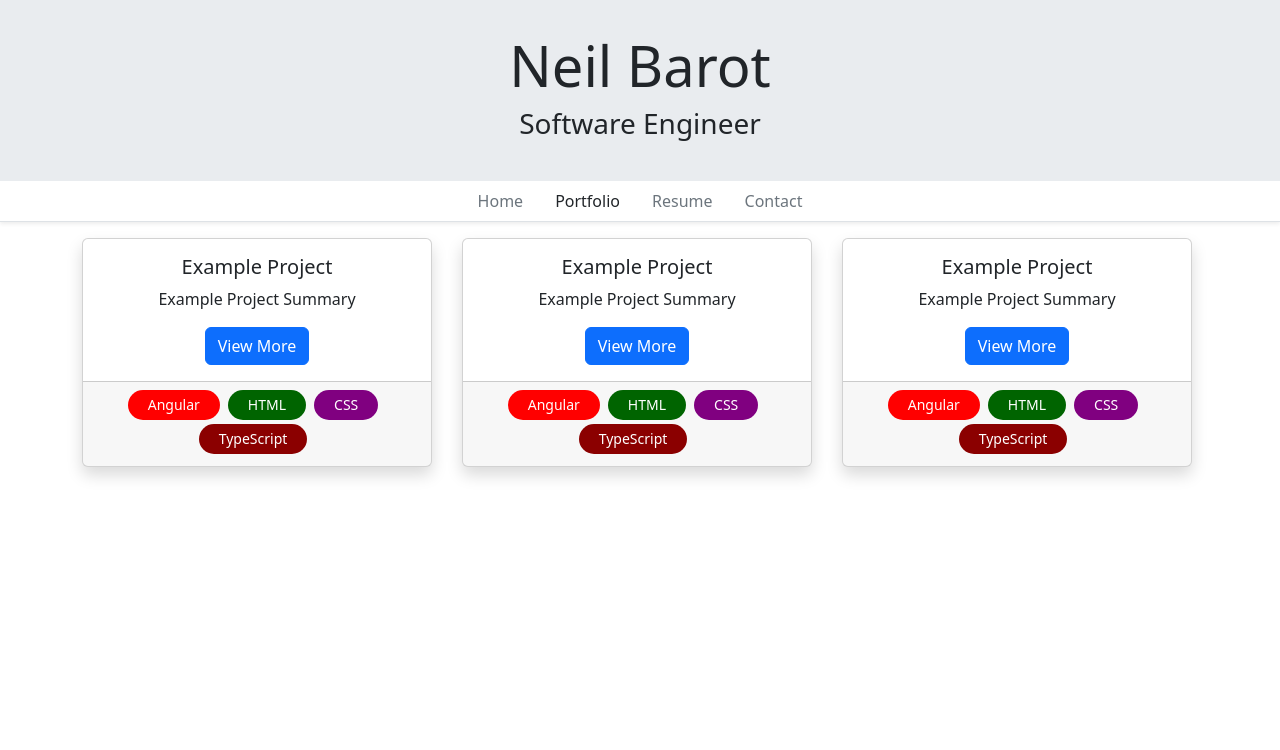
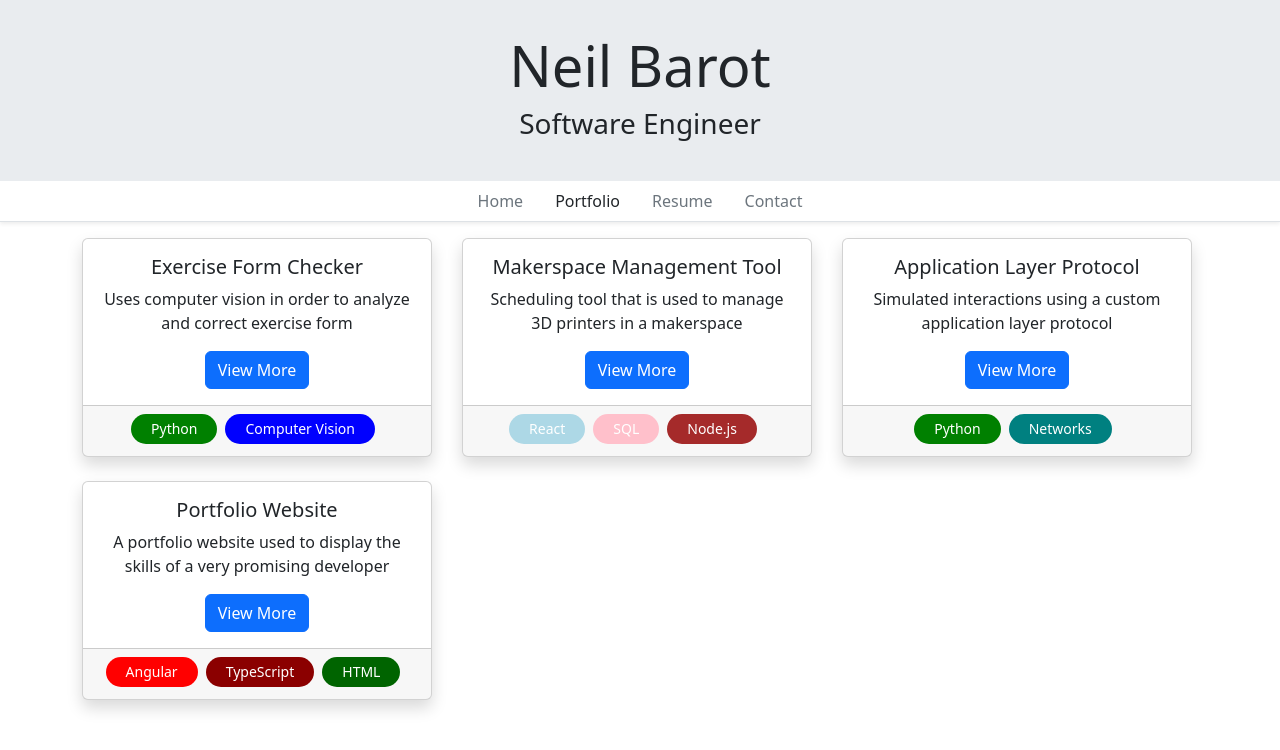
Before and after one commit to Neil-Barot/PortfolioWebsite, an Angular app: page /portfolio in a window 1280 px wide. Shown: the top 750 px of the page. Built offline with nearby package versions, Linux system fonts and the light colour scheme.

Commit message:
Setting up service to share project info and moved proj data

```diff
--- a/src/app/_models/Tag.ts
+++ b/src/app/_models/Tag.ts
@@ -4,12 +4,14 @@ export class Tag {
     static readonly Python = new Tag('Python', 'green');
     static readonly HTML = new Tag('HTML', 'darkgreen');
     static readonly CSS = new Tag('CSS', 'Purple');
-    static readonly CompVision = new Tag('Angular', 'blue');
+    static readonly CompVision = new Tag('Computer Vision', 'blue');
     static readonly Jave = new Tag('Java', 'orange');
     static readonly ASPNET = new Tag('ASP.Net', 'lightblue');
     static readonly Nodejs = new Tag('Node.js', 'brown');
     static readonly Docker = new Tag('Docker', 'magenta');
     static readonly Networks = new Tag('Networks', 'teal');
+    static readonly React = new Tag('React', 'lightblue');
+    static readonly SQL = new Tag('SQL', 'pink');
 
     private constructor(private readonly key: string, public readonly color: string) {
 
--- /dev/null
+++ b/src/app/_services/projects.service.ts
@@ -0,0 +1,68 @@
+import { Injectable } from '@angular/core';
+import { Project } from '../_models/Project';
+import { Tag } from '../_models/Tag';
+
+@Injectable({
+  providedIn: 'root'
+})
+export class ProjectsService {
+
+  exercise: Project = {
+    id: 0,
+    name: 'Exercise Form Checker',
+    summary: 'Uses computer vision in order to analyze and correct exercise form',
+    description: "Implemented a human pose detection model from mediapipe to analyze and rectify user form in real time while performing various compound exercises.\n Also calculated the positions of key landmarks on the user's body and employed custom geometric equations to detect unnatural or potentially stressful joint angles.",
+    projectLink: '',
+    tags: [Tag.Python, Tag.CompVision],
+    pictures: []
+  }
+
+  makerspace: Project = {
+    id: 1,
+    name: 'Makerspace Management Tool',
+    summary: 'Scheduling tool that is used to manage 3D printers in a makerspace',
+    description: '',
+    projectLink: '',
+    tags: [Tag.React, Tag.SQL, Tag.Nodejs],
+    pictures: []
+  }
+
+  networks: Project = {
+    id: 2,
+    name: 'Application Layer Protocol',
+    summary: 'Simulated interactions using a custom application layer protocol',
+    description: 'Created a custom application layer protocol that simulated interactions between a Controller, Renderer, and Client across three separate mininet networks using sockets in Python',
+    projectLink: '',
+    tags: [Tag.Python, Tag.Networks],
+    pictures: []
+  }
+
+  portfolio: Project = {
+    id: 3,
+    name: 'Portfolio Website',
+    summary: 'A portfolio website used to display the skills of a very promising developer',
+    description: '',
+    projectLink: '',
+    tags: [Tag.Angular, Tag.Typescript, Tag.HTML],
+    pictures: []
+  }
+
+  projects: Project[] = [this.exercise, this.makerspace,
+  this.networks, this.portfolio];
+
+  constructor() { }
+
+  GetProjects() {
+    return this.projects;
+  }
+
+  GetProjectById(id: number) : Project {
+    let project = this.projects.find(project => project.id === id);
+
+    if (project === undefined) {
+      throw new TypeError(`There is no project that matches the id: ${id}`);
+    }
+
+    return project;
+  }
+}
--- a/src/app/home/home.component.html
+++ b/src/app/home/home.component.html
@@ -15,6 +15,7 @@
         <div class="col-lg shadow border m-1">
             <div class="text-center">
                 <h2>Featured Project</h2>
+                <h4>{{featuredProject.name}}</h4>
             </div>
         </div>
     </div>
--- a/src/app/home/home.component.ts
+++ b/src/app/home/home.component.ts
@@ -1,13 +1,21 @@
-import { Component } from '@angular/core';
+import { Component, OnInit } from '@angular/core';
 import { Title } from '@angular/platform-browser';
+import { ProjectsService } from '../_services/projects.service';
+import { Project } from '../_models/Project';
 
 @Component({
   selector: 'app-home',
   templateUrl: './home.component.html',
   styleUrls: ['./home.component.css']
 })
-export class HomeComponent {
-  constructor(private titleService: Title) {
+export class HomeComponent implements OnInit {
+
+  featuredProject = {} as Project
+
+  constructor(private titleService: Title, private projectService: ProjectsService) {
     this.titleService.setTitle('Neil Barot - Home');
   }
+  ngOnInit(): void {
+    this.featuredProject = this.projectService.GetProjectById(0);
+  }
 }
--- a/src/app/portfolio/portfolio.component.html
+++ b/src/app/portfolio/portfolio.component.html
@@ -1,17 +1,7 @@
 <div class="container">
     <div class="row">
-
-        <div class="col-lg-4 col-md-6 mb-4" style="max-width: 380px; min-width: 380px;">
-            <app-project-card [project]="project"></app-project-card>
+        <div *ngFor="let proj of projects" class="col-lg-4 col-md-6 mb-4" style="max-width: 380px; min-width: 380px;">
+            <app-project-card [project]="proj"></app-project-card>
         </div>
-
-        <div class="col-lg-4 col-md-6 mb-4" style="max-width: 380px; min-width: 380px;">
-            <app-project-card [project]="project"></app-project-card>
-        </div>
-
-        <div class="col-lg-4 col-md-6 mb-4" style="max-width: 380px; min-width: 380px;">
-            <app-project-card [project]="project"></app-project-card>
-        </div>
-
     </div>
 </div>
--- a/src/app/portfolio/portfolio.component.ts
+++ b/src/app/portfolio/portfolio.component.ts
@@ -1,25 +1,22 @@
-import { Component } from '@angular/core';
+import { Component, OnInit } from '@angular/core';
 import { Title } from '@angular/platform-browser';
 import { Project } from '../_models/Project';
 import { Tag } from '../_models/Tag';
+import { ProjectsService } from '../_services/projects.service';
 
 @Component({
   selector: 'app-portfolio',
   templateUrl: './portfolio.component.html',
   styleUrls: ['./portfolio.component.css']
 })
-export class PortfolioComponent {
-  project: Project = {
-    id: 0,
-    name: 'Example Project',
-    summary: 'Example Project Summary',
-    description: '',
-    projectLink: '',
-    tags: [Tag.Angular, Tag.HTML, Tag.CSS, Tag.Typescript],
-    pictures: []
-  }
+export class PortfolioComponent implements OnInit {
 
-  constructor(private titleService: Title) {
+  projects = {} as Project[];
+
+  constructor(private titleService: Title, private projectService: ProjectsService) {
     this.titleService.setTitle('Neil Barot - Portfolio');
   }
+  ngOnInit(): void {
+    this.projects = this.projectService.GetProjects();
+  }
 }
```
